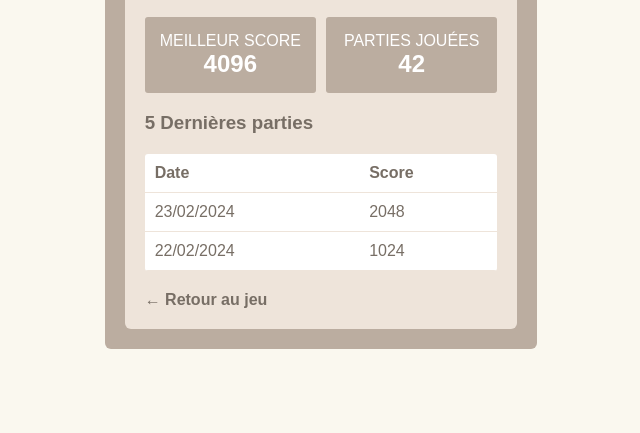
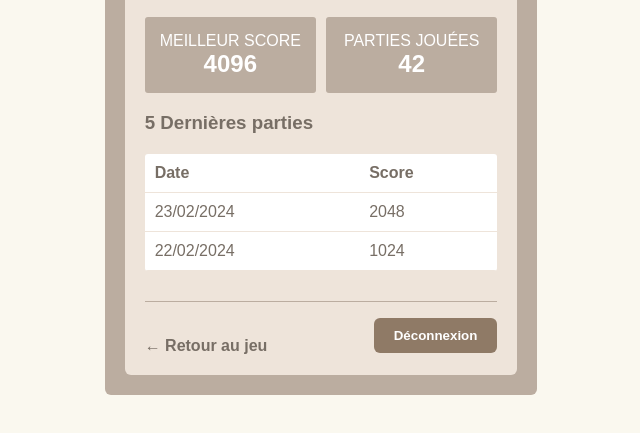
Before and after one commit to So6oN-Maximix/2048-game, a website: page profile.html in a window 1280 px wide. Shown: the part 199-632 px from the top of the page, without its empty margins (319-959 px from the left). Drawn offline with Linux system fonts and the light colour scheme.

Commit message:
Deconnexion Button

```diff
--- a/profile.html
+++ b/profile.html
@@ -52,7 +52,10 @@
                     </tr>
                 </tbody>
             </table>
-            <a href="/" class="back-btn">← Retour au jeu</a>
+            <div class="button-group">
+                <a href="/" class="back-btn">← Retour au jeu</a>
+                <button id="logout-btn" class="logout-btn">Déconnexion</button>
+            </div>
         </div>
     </div>
     <script src="profile.js"></script>
--- a/profile.js
+++ b/profile.js
@@ -66,3 +66,10 @@ async function checkAuth() {
 }
 
 document.addEventListener("DOMContentLoaded", checkAuth);
+document.getElementById("logout-btn").addEventListener("click", () => {
+    document.cookie = "session_id=; expires=Thu, 01 Jan 1970 00:00:00 UTC; path=/;";
+    document.cookie = "username=; expires=Thu, 01 Jan 1970 00:00:00 UTC; path=/;";
+    localStorage.removeItem("2048-grid");
+    localStorage.removeItem("2048-score");
+    window.location.href = "/";
+})
--- a/style.css
+++ b/style.css
@@ -201,3 +201,35 @@ button:active {
     font-size: 32px;
     box-shadow: 0 2px 4px rgba(0,0,0,0.1);
 }
+
+.button-group {
+    display: flex;
+    justify-content: space-between;
+    align-items: center;
+    margin-top: 30px;
+    padding-top: 15px;
+    border-top: 1px solid #bbada0; /* Petite ligne de séparation */
+}
+
+.back-btn {
+    text-decoration: none;
+    color: #776e65;
+    font-weight: bold;
+    margin-top: 0; /* On enlève le margin-top que tu avais */
+}
+
+.logout-btn {
+    background: #8f7a66;
+    color: white;
+    border: none;
+    padding: 10px 20px;
+    border-radius: 6px;
+    cursor: pointer;
+    font-weight: bold;
+    font-family: inherit;
+    transition: background 0.2s;
+}
+
+.logout-btn:hover {
+    background: #d32f2f;
+}
```
Also changed, not shown: script.js (+34 -0 lines).
